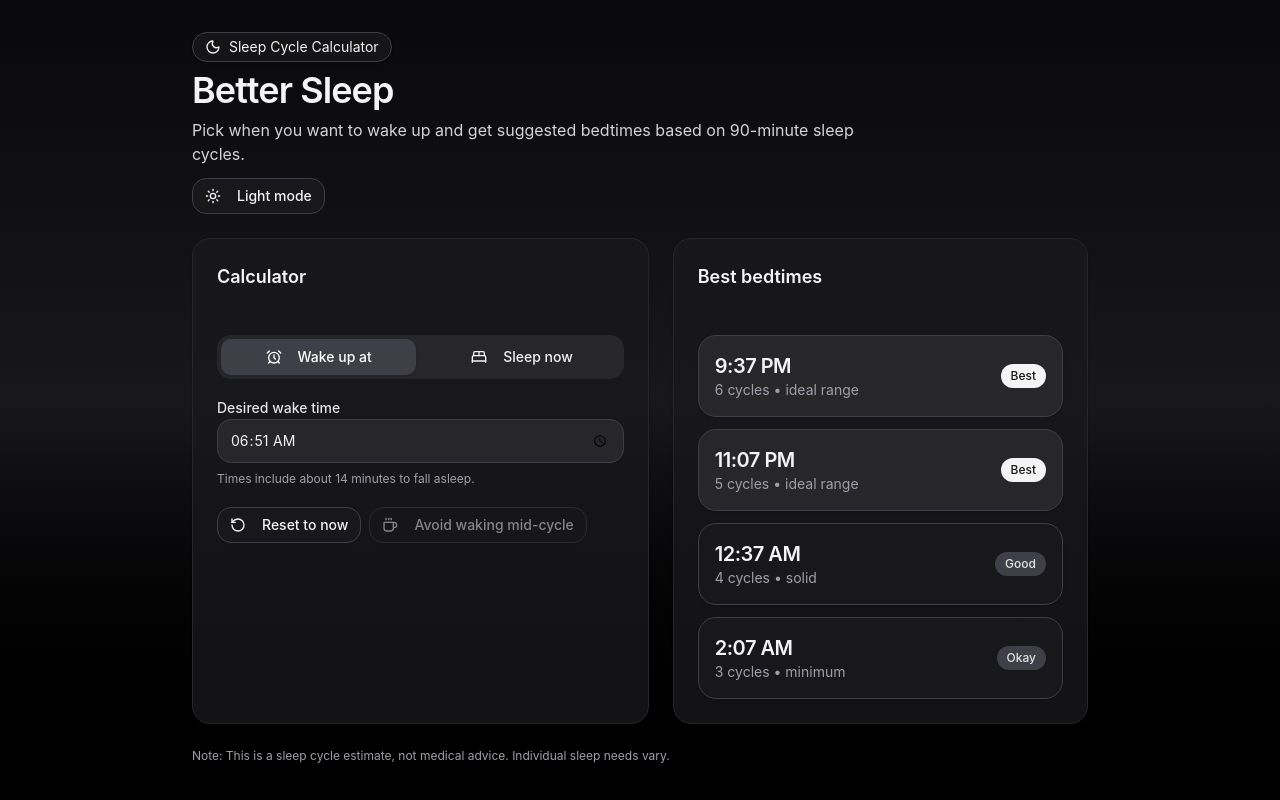
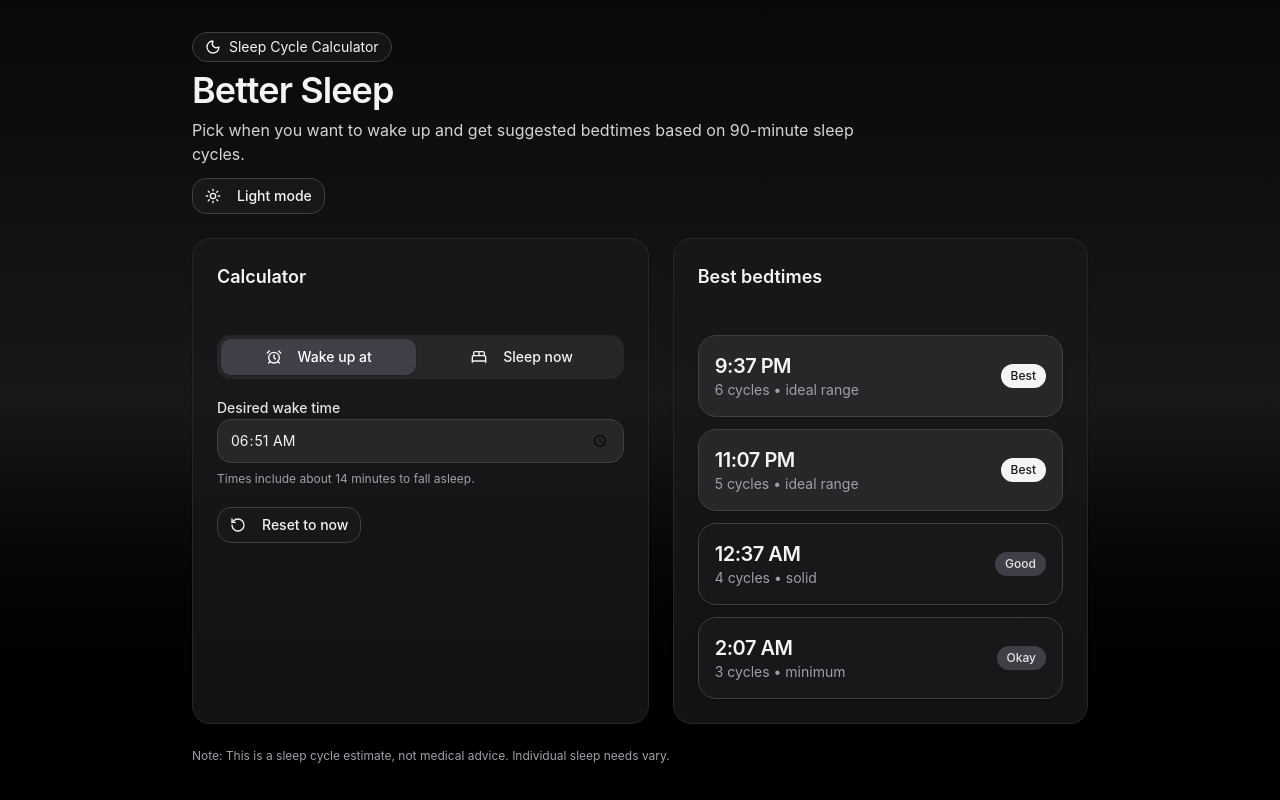
Before and after one commit to barndonmai/better-sleep, a React (Vite) app: page / in a window 1280 px wide. Built offline with nearby package versions, Linux system fonts and the light colour scheme.

Commit message:
Remove mid cycle button

```diff
--- a/src/components/SleepCalculatorCard.jsx
+++ b/src/components/SleepCalculatorCard.jsx
@@ -62,11 +62,6 @@ export default function SleepCalculatorCard({
             <RotateCcw className="mr-2 h-4 w-4" />
             Reset to now
           </Button>
-
-          <Button variant="outline" className={classes.outlineBtn} disabled>
-            <Coffee className="mr-2 h-4 w-4" />
-            Avoid waking mid-cycle
-          </Button>
         </div>
       </CardContent>
     </Card>
```
